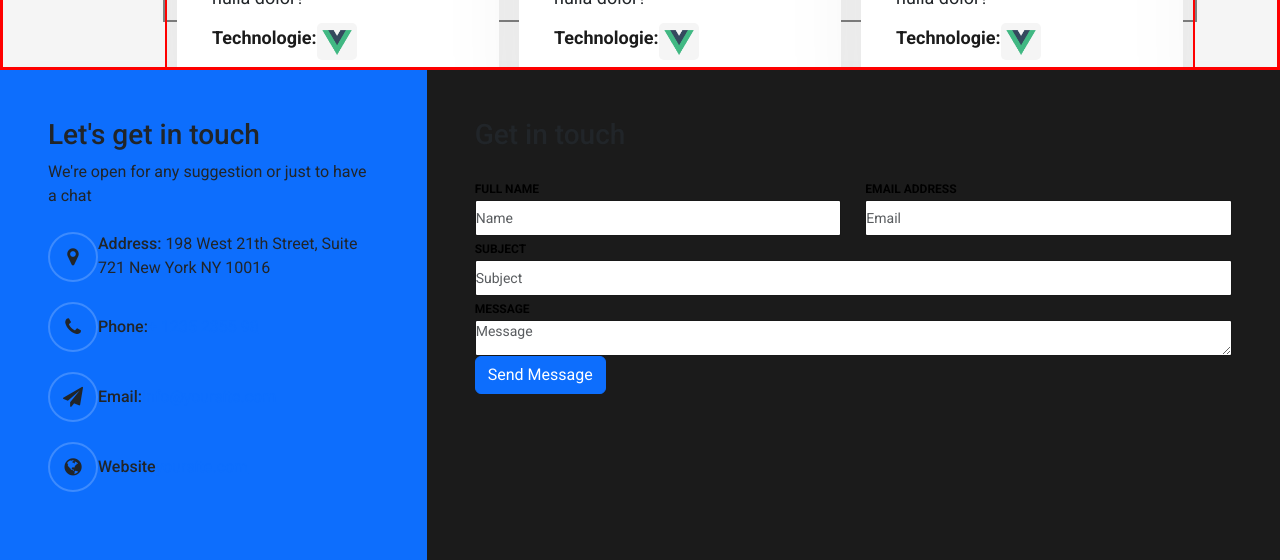
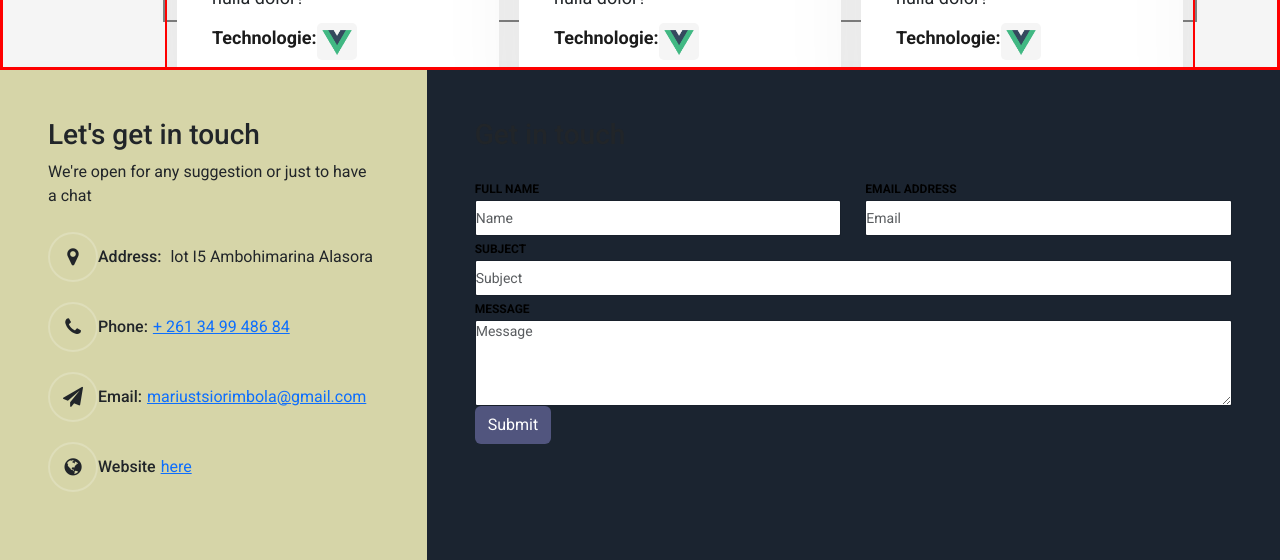
Before and after one commit to 01MARIUS10/portfolio_vueJs, a Vue app: page /about in a window 1280 px wide. Shown: the part 2330-2890 px from the top of the page. Built offline with nearby package versions, Linux system fonts and the light colour scheme.

Commit message:
modif 19Aout2023 at 05h42 AM

```diff
--- a/src/views/AboutView.vue
+++ b/src/views/AboutView.vue
@@ -64,6 +64,9 @@ $nav:80px;
     }
     #myProjects{
         background: var(--bgGris);
+    }
+    .content-scroll{
+        min-width: 100%;
     }
 }
 .show {
--- a/src/views/HomeView.vue
+++ b/src/views/HomeView.vue
@@ -1,27 +1,25 @@
 <script setup>
-import { RouterLink } from 'vue-router';
-import typeAnimation from '@/components/cellules/typeAnimation.vue'
-import skills from '@/components/molecules/skills.vue';
-
+import { RouterLink } from "vue-router";
+import typeAnimation from "@/components/cellules/typeAnimation.vue";
+import skills from "@/components/molecules/skills.vue";
 </script>
 
 <template>
-    <main >
+    <main>
         <div class="main d-flex align-items-center">
-            <div class="index w-100 mx-xxl-5 ">
+            <div class="index w-100 mx-xxl-5">
                 <div class="presentation">
                     <div class="name">
                         <typeAnimation />
                     </div>
                     <p>
                         Passionate about creating efficient, scalable, and
-                        reliable systems ,
-                        I specialize in the
+                        reliable systems , I specialize in the
                         <span class="accentText">Laravel PHP</span> web
                         framework and <span class="accentText">Vue js</span> ,
                         strive to build seamless processes that enhance the user
-                        experience.
-                        In addition to my technical expertise, I am also
+                        experience. In addition to my technical expertise, I am
+                        also
                         <span class="accentText"> highly versatile</span> and
                         have a
                         <span class="accentText"
@@ -32,9 +30,9 @@ import skills from '@/components/molecules/skills.vue';
                     <div class="allSkills">
                         <skills />
                     </div>
-                    <div  class="w-100 d-flex goTo">
+                    <div class="w-100 d-flex goTo">
                         <router-link to="/about">
-                            <button >
+                            <button>
                                 <span class="">See more</span>
                                 <img src="/image/arrow-28-24.png" alt="" />
                             </button>
@@ -52,7 +50,6 @@ import skills from '@/components/molecules/skills.vue';
     </main>
 </template>
 <style lang="scss">
-
 // #91593E
 main {
     width: 100vw;
@@ -69,102 +66,98 @@ main {
         box-shadow: inset 1px 1px 16px 0px #8478784d;
         background: rgba(190, 190, 190, 0.22);
         z-index: 1;
-        .presentation{
+        .presentation {
             p {
                 color: var(--purple);
             }
-          a{
+            a {
                 text-decoration: none;
             }
-          button{
+            button {
                 border-radius: 12px;
                 display: flex;
                 align-items: center;
-            background:#46244C;
-            font: 'Garamond, Bodoni, Didot';
+                background: #46244c;
+                font: "Garamond, Bodoni, Didot";
                 color: #fff;
             }
         }
-        .image{
+        .image {
             flex-grow: 1;
             max-width: 400px;
-          img{
+            img {
                 width: 100%;
             }
         }
     }
 }
-@media screen and (max-width:2800px){
-    main{
-        .main{
-
+@media screen and (max-width: 2800px) {
+    main {
+        .main {
             padding: 30px;
             top: 30px;
             bottom: 30px;
             left: 50px;
             right: 50px;
         }
-        .index{
+        .index {
             display: flex;
             justify-content: space-around;
             align-items: center;
-            .presentation{
+            .presentation {
                 width: 60%;
                 min-width: 600px;
             }
 
-          button{
+            button {
                 padding: 15px 22px;
                 font-size: 18px;
             }
         }
-
     }
 }
-@media screen and (max-width:800px){
-    main{
-        .main{
-
+@media screen and (max-width: 800px) {
+    main {
+        .main {
             padding: 15px;
             top: 10px;
             bottom: 10px;
             left: 12px;
             right: 12px;
         }
-        .index{
+        .index {
             display: flex;
             flex-direction: column-reverse;
             justify-content: center;
             align-items: center;
-            gap:5vh;
-            .presentation{
+            gap: 5vh;
+            .presentation {
                 flex-grow: 1;
                 width: 100%;
                 min-width: 200px;
-                .allSkills{
+                .allSkills {
                     display: none;
                 }
             }
-            .image ,.image img{
+            .image,
+            .image img {
                 height: 28vh;
             }
-            .image img{
+            .image img {
                 width: auto;
             }
-            p,h1{
+            p,
+            h1 {
                 text-align: center;
             }
-            .goTo{
+            .goTo {
                 justify-content: center;
             }
-            button{
-                padding:6px 10px;
+            button {
+                padding: 6px 10px;
                 font-size: 15px;
-
             }
         }
     }
 }
-
-
 </style>
--- a/src/views/aboutView/contact.vue
+++ b/src/views/aboutView/contact.vue
@@ -76,14 +76,7 @@
                                             </div>
                                         </div>
                                         <div class="col-md-12">
-                                            <div class="form-group">
-                                                <input
-                                                    type="submit"
-                                                    value="Send Message"
-                                                    class="btn btn-primary"
-                                                />
-                                                <div class="submitting"></div>
-                                            </div>
+                                            <button class="btn"> Submit</button>
                                         </div>
                                     </div>
                                 </form>
@@ -92,14 +85,14 @@
                         <div
                             class="col-lg-4 col-md-5 d-flex align-items-stretch"
                         >
-                            <div class="info-wrap bg-primary w-100 p-md-5 p-4">
+                            <div class="info-wrap  w-100 p-md-5 p-4">
                                 <h3>Let's get in touch</h3>
                                 <p class="mb-4">
                                     We're open for any suggestion or just to
                                     have a chat
                                 </p>
                                 <div
-                                    class="dbox w-100 d-flex align-items-start"
+                                    class="dbox w-100 "
                                 >
                                     <div
                                         class="icon d-flex align-items-center justify-content-center"
@@ -108,8 +101,8 @@
                                     </div>
                                     <div class="text d-flex align-items-center pl-3">
                                         <p>
-                                            <span>Address:</span> 198 West 21th
-                                            Street, Suite 721 New York NY 10016
+                                            <span>Address:</span>
+                                            lot I5 Ambohimarina Alasora
                                         </p>
                                     </div>
                                 </div>
@@ -125,7 +118,7 @@
                                         <p>
                                             <span>Phone:</span>
                                             <a href="tel://1234567920"
-                                                >+ 1235 2355 98</a
+                                                >+ 261 34 99 486 84</a
                                             >
                                         </p>
                                     </div>
@@ -142,7 +135,7 @@
                                         <p>
                                             <span>Email:</span>
                                             <a href="mailto:info@yoursite.com"
-                                                >info@yoursite.com</a
+                                                >mariustsiorimbola@gmail.com</a
                                             >
                                         </p>
                                     </div>
@@ -158,7 +151,7 @@
                                     <div class="text d-flex align-items-center pl-3">
                                         <p>
                                             <span>Website</span>
-                                            <a href="#">yoursite.com</a>
+                                            <a href="#">here</a>
                                         </p>
                                     </div>
                                 </div>
@@ -173,13 +166,15 @@
 
 <style lang="scss" scoped>
 .contact{
-    background: var(--bgDark);
     .wrapper {
         width: 100%;
         box-shadow: rgba(0, 0, 0, 0.18) 0px 21px 41px -13px;
         .no-gutters {
             margin-right: 0px;
             margin-left: 0px;
+            .contact-wrap{
+                background: var(--f1);
+            }
             #contactForm {
                 .label {
                   color: rgb(0, 0, 0);
@@ -203,11 +198,21 @@
                     box-shadow: none !important;
                     border: 1px solid rgba(0, 0, 0, 0.1);
                 }
+                textarea{
+                    height: auto !important;
+                }
+                .btn{
+                    background: var(--f2);
+                    color: white;
+                }
             }
             .info-wrap{
+                background: var(--f4);
                 .dbox {
                     width: 100%;
                     margin-bottom: 20px;
+                    display: flex;
+                    align-items: center;
                     .icon {
                         width: 50px;
                         height: 50px;
@@ -224,6 +229,7 @@
                         margin-bottom: 0px;
                         span {
                             font-weight: 500;
+                            margin:0 5px 0 0;
                         }
                     }
                 }
@@ -242,4 +248,10 @@
   content: "\f041";
 }
 
+@media screen and (max-width:800px){
+    .dbox{
+        margin-bottom: 8px !important;
+
+    }
+}
 </style>
```
Lines whose indentation alone changed are shown as unchanged.
